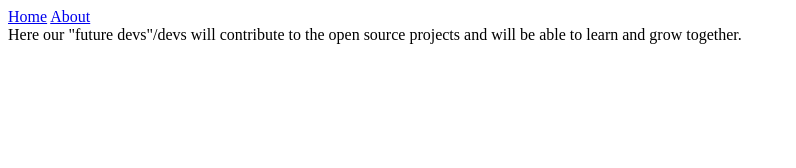
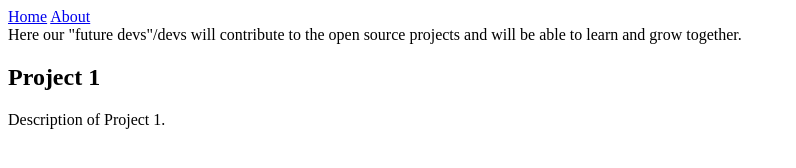
Before and after one commit to vish-io/devs-on, a plain HTML site: page index.html in a window 1280 px wide. Shown: the whole page, without its empty margins (0-796 px from the left). Drawn offline with Linux system fonts and the light colour scheme.

Commit message:
Added article 1

```diff
--- a/index.html
+++ b/index.html
@@ -15,7 +15,10 @@
     Here our "future devs"/devs will contribute to the open source projects and will be able to learn and grow together.
     <main>
         <section>
-
+            <article>
+                <h2>Project 1</h2>
+                <p>Description of Project 1.</p>
+            </article>
         </section>
     </main>
 </body>
```
